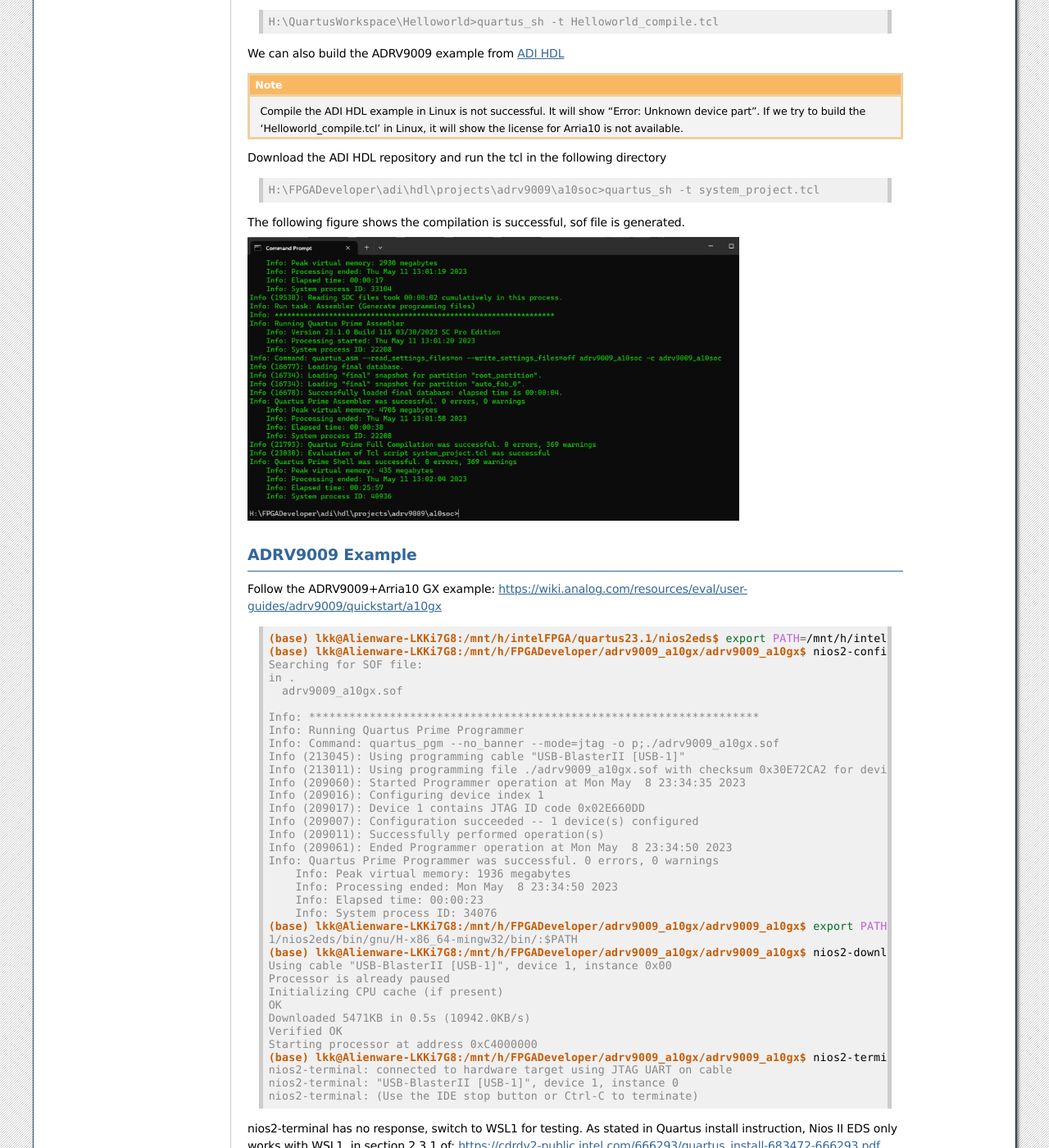
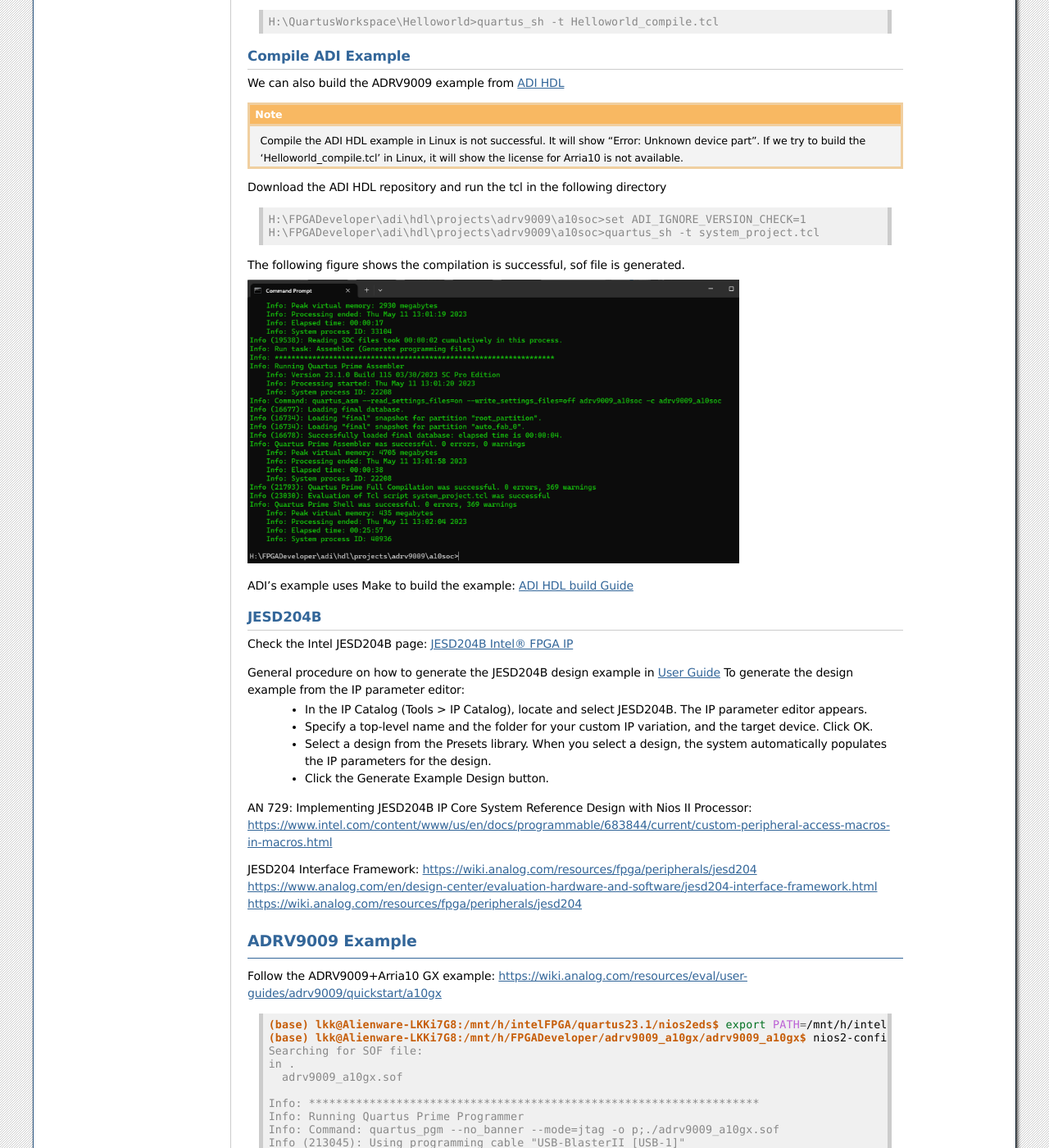
Before and after one commit to lkk688/mytutorial, a Sphinx documentation site: the page built from docs/source/intelfpga.rst, in a window 1280 px wide and 1400 px high, scrolled down 8335 px. Shown: the whole window at 82% size. Built offline with Sphinx 7.4.7, drawn with Linux system fonts in a browser that asks for light colours; some of the changed text lies outside the part shown.

Commit message:
add to intelfpga

```diff
--- a/docs/source/intelfpga.rst
+++ b/docs/source/intelfpga.rst
@@ -233,6 +233,8 @@ Open the windows terminal, go to the project project, run the following command
 
   H:\QuartusWorkspace\Helloworld>quartus_sh -t Helloworld_compile.tcl
 
+Compile ADI Example
+~~~~~~~~~~~~~~~~~~~~
 We can also build the ADRV9009 example from `ADI HDL <https://github.com/analogdevicesinc/hdl.git>`_
 
 .. note::
@@ -242,6 +244,7 @@ Download the ADI HDL repository and run the tcl in the following directory
 
 .. code-block:: console
 
+  H:\FPGADeveloper\adi\hdl\projects\adrv9009\a10soc>set ADI_IGNORE_VERSION_CHECK=1
   H:\FPGADeveloper\adi\hdl\projects\adrv9009\a10soc>quartus_sh -t system_project.tcl
 
 The following figure shows the compilation is successful, sof file is generated.
@@ -249,6 +252,26 @@ The following figure shows the compilation is successful, sof file is generated.
 .. image:: imgs/FPGA/adrv9009build.png
   :width: 600
   :alt: adrv9009 build
+
+ADI's example uses Make to build the example: `ADI HDL build Guide <https://wiki.analog.com/resources/fpga/docs/build>`_
+
+JESD204B
+~~~~~~~~
+Check the Intel JESD204B page: `JESD204B Intel® FPGA IP <https://www.intel.com/content/www/us/en/products/details/fpga/intellectual-property/interface-protocols/jesd204b.html>`_
+
+General procedure on how to generate the JESD204B design example in `User Guide <https://www.intel.com/content/www/us/en/docs/programmable/683094/22-1/procedure-55160.html>`_ To generate the design example from the IP parameter editor:
+  * In the IP Catalog (Tools > IP Catalog), locate and select JESD204B. The IP parameter editor appears.
+  * Specify a top-level name and the folder for your custom IP variation, and the target device. Click OK.
+  * Select a design from the Presets library. When you select a design, the system automatically populates the IP parameters for the design.
+  * Click the Generate Example Design button.
+
+AN 729: Implementing JESD204B IP Core System Reference Design with Nios II Processor: https://www.intel.com/content/www/us/en/docs/programmable/683844/current/custom-peripheral-access-macros-in-macros.html
+
+JESD204 Interface Framework: https://wiki.analog.com/resources/fpga/peripherals/jesd204
+https://www.analog.com/en/design-center/evaluation-hardware-and-software/jesd204-interface-framework.html
+https://wiki.analog.com/resources/fpga/peripherals/jesd204
+
+
 
 ADRV9009 Example
 -----------------
@@ -382,7 +405,7 @@ Change the project name in Makefile and system_project.tcl to "adrv9009_a10gx",
       (file "system_project.tcl" line 4)
 
 FPGA References
----------------------
+----------------
 https://siytek.com/verilog-quartus/
 https://people.ece.cornell.edu/land/courses/ece5760/
 https://www.intel.com/content/www/us/en/support/programmable/support-resources/design-guidance/arria-10.html#tab-blade-1-0
@@ -394,8 +417,10 @@ https://www.doulos.com/knowhow/fpga/create-a-simple-tcl-script-for-altera-quartu
 
 Nios2 Linux on the Altera FPGA Development Boards: https://wiki.analog.com/resources/tools-software/linux-drivers/platforms/nios2
 Intel® Arria® 10 FPGA Developer Center: https://www.intel.com/content/www/us/en/support/programmable/support-resources/design-guidance/arria-10.html
+JESD204B Intel® FPGA IP Design Example User Guide
 
-
+ADI References
+----------------
 ADRV9009 Arria 10 GX Quick Start Guide: https://wiki.analog.com/resources/eval/user-guides/adrv9009/quickstart/a10gx
 ADRV9009 HDL Reference Design: https://wiki.analog.com/resources/eval/user-guides/adrv9009/reference_hdl
 https://github.com/analogdevicesinc/hdl/tree/master/projects/adrv9009
@@ -404,3 +429,17 @@ ADI™ Reference Designs HDL User Guide: https://wiki.analog.com/resources/fpga/
 Building HDL: https://wiki.analog.com/resources/fpga/docs/build#windows_environment_setup
 https://wiki.analog.com/resources/fpga/peripherals/jesd204/tutorial/hdl_altera
 IIO Oscilloscope: https://wiki.analog.com/resources/tools-software/linux-software/iio_oscilloscope
+https://wiki.analog.com/resources/fpga/docs/hdl/porting_project_quick_start_guide
+https://www.intel.com/content/www/us/en/products/details/fpga/intellectual-property/interface-protocols/jesd204b.html
+Linux Drivers: https://wiki.analog.com/resources/tools-software/linux-drivers-all
+ADRV9009 Linux Driver: https://wiki.analog.com/resources/tools-software/linux-drivers/iio-transceiver/adrv9009
+https://www.analog.com/en/design-center/landing-pages/001/transceiver-evaluation-software.html
+
+https://wiki.analog.com/resources/eval/user-guides/adrv9009
+
+https://wiki.analog.com/resources/eval/user-guides/adrv9009/reference_hdl
+for a10gx: https://github.com/analogdevicesinc/hdl/tree/master/library/jesd204/ad_ip_jesd204_tpl_adc
+Other branches contain a10gx: https://github.com/analogdevicesinc/hdl/tree/a10gx_modify_interconnect_architecture/projects/adrv9009/a10gx
+
+https://wiki.analog.com/resources/fpga/docs/hdl/porting_project_quick_start_guide
+https://wiki.analog.com/resources/fpga/docs/arch
```
